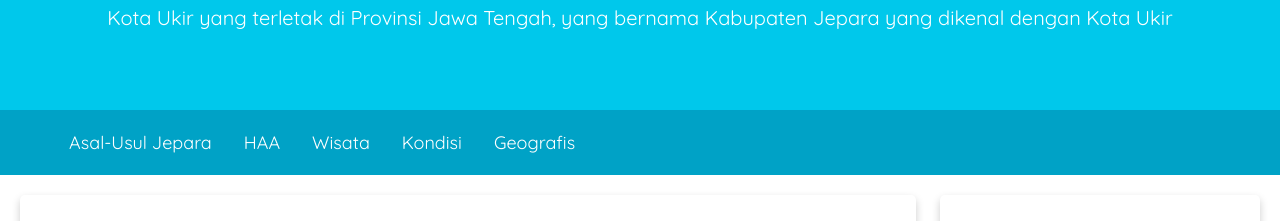
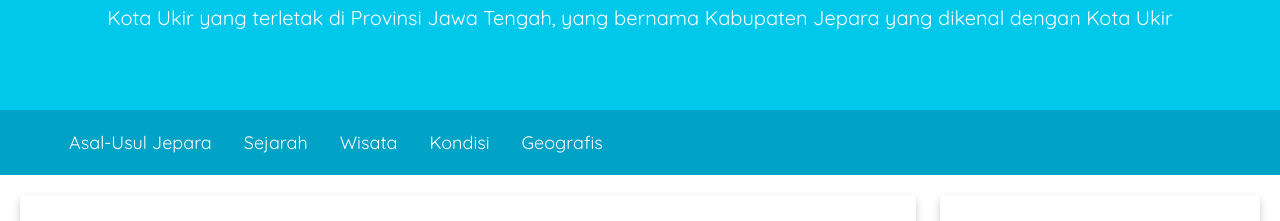
Before and after one commit to Dhiooonn/TA-Dicoding-Dasar-LandingPage-Kota-Jepara, a plain HTML site: page index.html in a window 1280 px wide. Shown: the part 159-380 px from the top of the page. Drawn offline with Linux system fonts and the light colour scheme.

Commit message:
merubah nama navbar HAA menjadi sejarah

```diff
--- a/index.html
+++ b/index.html
@@ -37,7 +37,7 @@
       <nav>
         <ul>
           <li><a href="#Asal Usul Jepara">Asal-Usul Jepara</a></li>
-          <li><a href="#Sejarah">HAA</a></li>
+          <li><a href="#Sejarah">Sejarah</a></li>
           <li><a href="#Wisata">Wisata</a></li>
           <li><a href="#Kondisi">Kondisi</a></li>
           <li><a href="#Geografis">Geografis</a></li>
```
